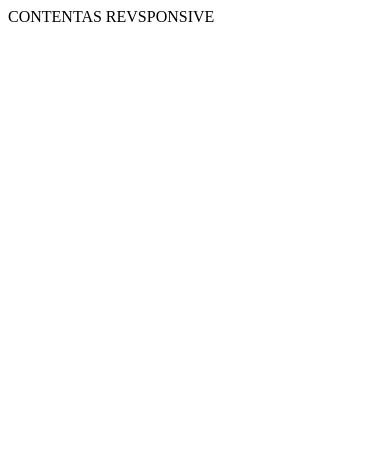
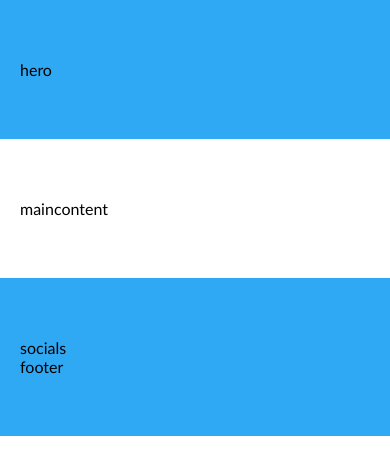
Before and after one commit to AndriusMart/8-coming-soon, a website: page index.html in a window 390 px wide. Drawn offline with Linux system fonts and the light colour scheme.

Commit message:
responsive

```diff
--- a/css/base/base.css
+++ b/css/base/base.css
@@ -0,0 +1,17 @@
+body,
+body * {
+    margin: 0;
+    padding: 0;
+    vertical-align: top;
+    box-sizing: border-box;
+}
+
+body {
+    font-family: 'Gill Sans', 'Gill Sans MT', Calibri, 'Trebuchet MS', sans-serif;
+}
+:root {
+    --main-color: #30a9f4;
+}
+.bg-main {
+    background-color: var(--main-color);
+}
--- a/css/base/layout.css
+++ b/css/base/layout.css
@@ -0,0 +1,50 @@
+.container {
+    width: 100%;
+    padding: 60px 0;
+}
+.container > .row {
+    width: 1000px;
+    margin: 0 calc(50% - 500px);
+}
+.container > .row-short {
+    width: 600px;
+    margin: 0 calc(50% - 300px);
+}
+
+@media (max-width: 1100px) {
+    .container > .row {
+        width: 800px;
+        margin: 0 calc(50% - 400px);
+    }
+}
+@media (max-width: 900px) {
+    .container > .row {
+        width: 600px;
+        margin: 0 calc(50% - 300px);
+    }
+}
+@media (max-width: 700px) {
+    .container > .row {
+        width: 400px;
+        margin: 0 calc(50% - 200px);
+    }
+    .container > .row-short {
+        width: 400px;
+        margin: 0 calc(50% - 200px);
+    }
+}
+@media (max-width: 460px) {
+    .container{
+        padding-left: 20px;
+        padding-right: 20px;
+    }
+    .container > .row {
+        width: 100%;
+        margin: 0;
+
+    }
+    .container > .row-short {
+        width: 100%;
+        margin: 0;
+    }
+}
--- a/index.html
+++ b/index.html
@@ -20,6 +20,23 @@
 </head>
 
 <body>
-    CONTENTAS REVSPONSIVE
+    <section class="container bg-main">
+       <div class="row-short">
+           hero
+       </div>
+    </section>
+    <section class="container">
+        <div class="row">
+            maincontent
+        </div>
+    </section>
+    <footer class="container bg-main">
+        <div class="row">
+            socials
+        </div>
+        <div class="row-short">
+            footer
+        </div>
+    </footer>
 </body>
 </html>
```
